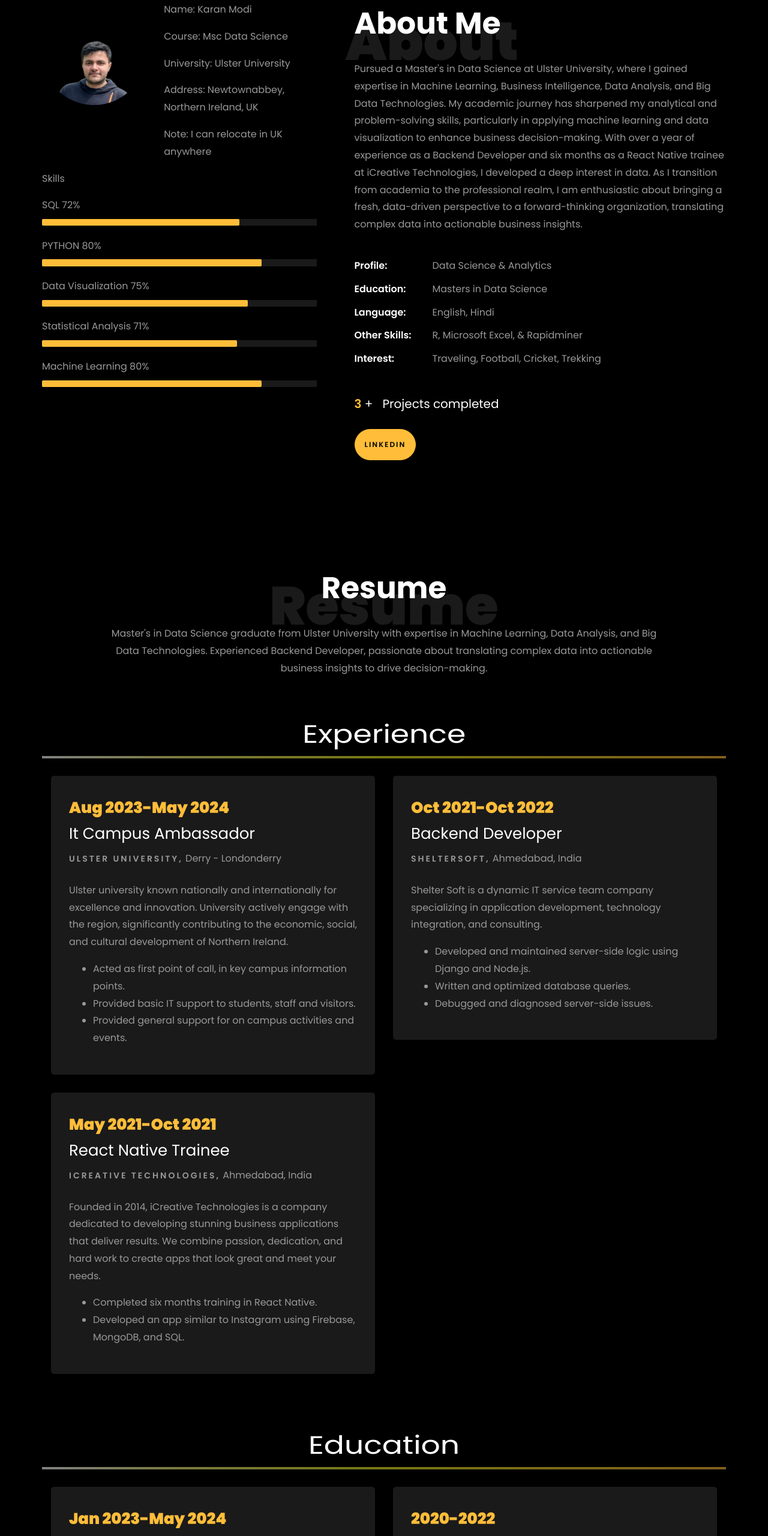
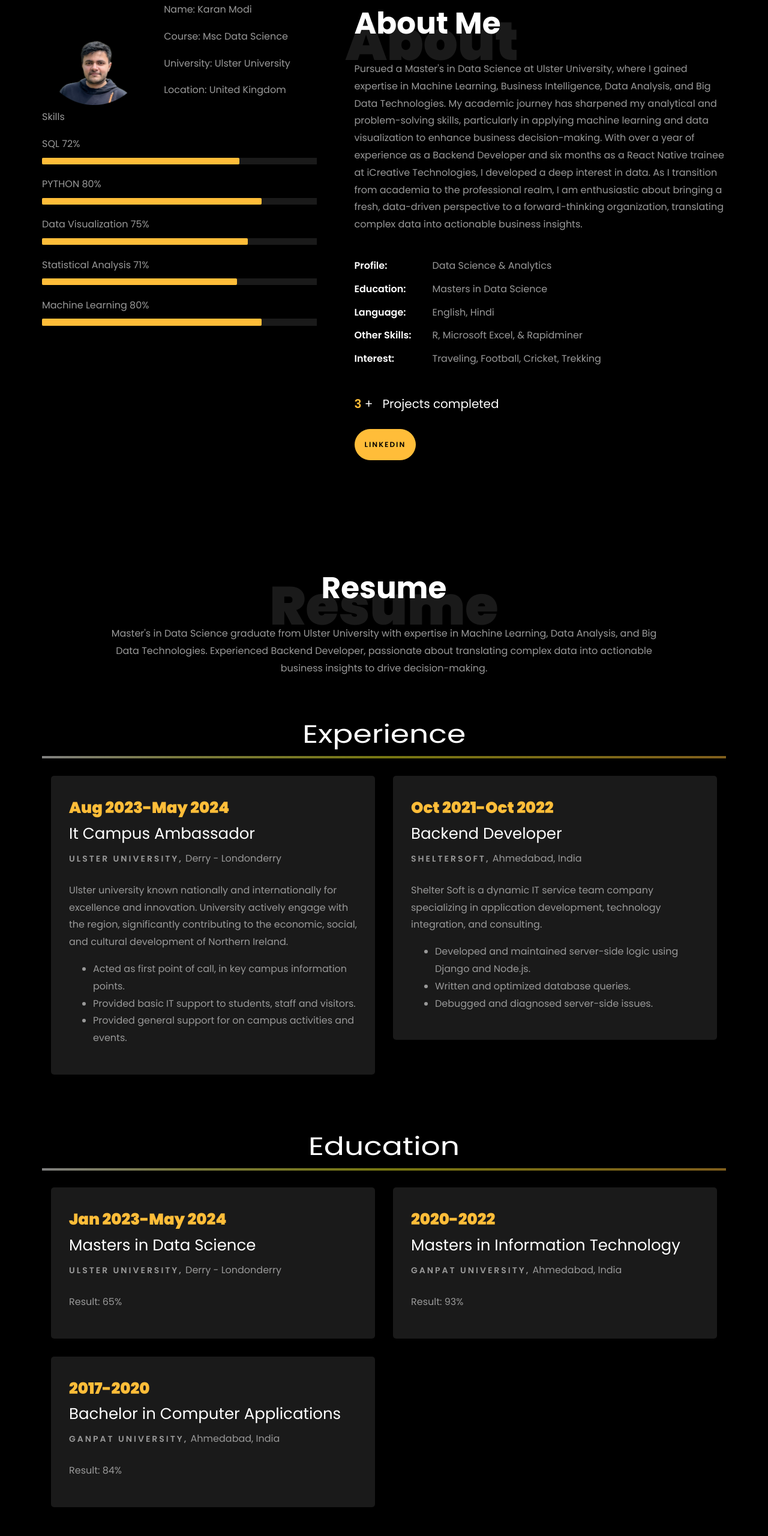
Before and after one commit to Karan4421/karanmodi.github.io, a plain HTML site: page index.html in a window 1280 px wide. Shown: the part 860-3420 px from the top of the page at 60% size. Drawn offline with Linux system fonts and the light colour scheme; files whose address does not match are found by name.

Commit message:
Update index.html

```diff
--- a/index.html
+++ b/index.html
@@ -223,8 +223,7 @@
 										<p><span class="title-s">Name: </span> <span>Karan Modi</span></p>
 										<p><span class="title-s">Course: </span> <span>Msc Data Science</span></p>
 										<p><span class="title-s">University: </span> <span>Ulster University</span></p>
-										<p><span class="title-s">Address: </span> <span>Newtownabbey, Northern Ireland, UK</span></p>
-										<p><span class="title-s">Note: </span> <span>I can relocate in UK anywhere</span></p>
+										<p><span class="title-s">Location: </span> <span>United Kingdom</span></p>
 									  </div>
 									</div>
 								  </div>
@@ -367,24 +366,6 @@
 
 				</div>
 
-
-				<div class="col-md-6">
-					<div class="resume-wrap ftco-animate">
-						<span class="date">May 2021-Oct 2021</span>
-						<h2>React Native Trainee</h2>
-						<span class="position">Icreative Technologies,</span>
-						<span class="mt-4">Ahmedabad, India</span>
-						<p class="mt-4">Founded in 2014, iCreative Technologies is a company dedicated to developing stunning business
-							applications that deliver results. We combine passion, dedication, and hard work to create apps that look
-							great and meet your needs.
-							<ul>
-								<li>Completed six months training in React Native.</li>
-								<li>Developed an app similar to Instagram using Firebase, MongoDB, and SQL.</li>
-							</ul>
-						</p>
-					</div>
-
-				</div>
 			</div>
 
 		<br>
@@ -426,25 +407,11 @@
     					<p class="mt-4">Result: 84%</p>
     				</div>
 				</div>
-
-				<div class="col-md-6">
-					<div class="resume-wrap ftco-animate">
-						<span class="date">2014-2016</span>
-						<h2>Short Term Computer Courses</h2>
-						<span class="position">Aspiration Institute,</span>
-						<span class="mt-4">Ahmedabad, India</span>
-						<p class="mt-4">
-							<ul>
-								<li> I did this courses to find out my interest in IT field</li>
-							</ul>
-						</p>
-					</div>
-				</div>
     		</div>
 
     		<div class="row justify-content-center mt-5">
     			<div class="col-md-6 text-center ftco-animate">
-    				<p><a href="https://docs.google.com/document/d/1iuu7j3NvLvwaFw1DP1FpMyvFOuhj2gIYAUXRSebRWEQ/edit?usp=sharing" class="btn btn-primary py-4 px-5">Download CV</a></p>
+    				<p><a href="https://docs.google.com/document/d/1ijXqxkvTpmzAmHmGhPSINj83V0VrY3VKSJzJdfWvFII/edit?usp=sharing" class="btn btn-primary py-4 px-5">Download CV</a></p>
     			</div>
     		</div>
     	</div>
@@ -511,58 +478,12 @@
 				</div>
 			  </div>
 			</div>
-			<!-- <div class="col-md-4 d-flex ftco-animate">
-				<div class="blog-entry justify-content-end">
-				<a href="https://github.com/rishabhnmishra/customer_segmentation/blob/main/Customer_Segmentation-final.ipynb" class="block-20 zoom-effect" style="background-image: url('images/proj_5.jpg');">
-				</a>
-				<div class="text mt-3 float-right d-block">
 
-				  <h3 class="heading"><a href="https://github.com/rishabhnmishra/customer_segmentation/blob/main/Customer_Segmentation-final.ipynb">Customer Segmentation using clustering model</a></h3>
-				  <p>Developed a ML model to give various recommendations of financial products &amp; services on target customer groups.</p>
-				</div>
-			  </div>
-			</div> -->
 		 </div>
 	  </div>
     </section>
 
 	<section class="ftco-section ftco-no-pt ftco-no-pb ftco-counter img" id="section-counter">
-      <!-- <div class="container">
-		<div class="row d-md-flex align-items-center">
-          <div class="col-md d-flex justify-content-center counter-wrap ftco-animate">
-            <div class="block-18">
-              <div class="text">
-                <strong class="number" data-number="20">0</strong>
-                <span>Achievements</span>
-              </div>
-            </div>
-          </div>
-          <div class="col-md d-flex justify-content-center counter-wrap ftco-animate">
-            <div class="block-18">
-              <div class="text">
-                <strong class="number" data-number="30">0</strong>
-                <span>Projects</span>
-              </div>
-            </div>
-          </div>
-          <div class="col-md d-flex justify-content-center counter-wrap ftco-animate">
-            <div class="block-18">
-              <div class="text">
-                <strong class="number" data-number="1000">0</strong>
-                <span>Mentored Students</span>
-              </div>
-            </div>
-          </div>
-          <div class="col-md d-flex justify-content-center counter-wrap ftco-animate">
-            <div class="block-18">
-              <div class="text">
-                <strong class="number" data-number="500">0</strong>
-                <span>Cups of coffee</span>
-              </div>
-            </div>
-          </div>
-        </div>
-      </div> -->
 
 	  <div class="ftco-section ftco-hireme img margin-top" style="background-image: url(images/bg_1.jpg)">
 			<!-- <div class="container"> -->
@@ -598,7 +519,7 @@
           			<span class="icon-map-signs"></span>
           		</div>
           		<h3 class="mb-4">Address</h3>
-	            <p>Newtownabbey, Northern Ireland, UK</p>
+	            <p>United Kingdom</p>
 	          </div>
           </div>
           <div class="col-md-6 col-lg-3 d-flex ftco-animate">
@@ -625,7 +546,7 @@
           			<span class="icon-globe"></span>
           		</div>
           		<h3 class="mb-4">Download Resume</h3>
-	            <p><a href="https://docs.google.com/document/d/1iuu7j3NvLvwaFw1DP1FpMyvFOuhj2gIYAUXRSebRWEQ/edit?usp=sharing">resumelink</a></p>
+	            <p><a href="https://docs.google.com/document/d/1ijXqxkvTpmzAmHmGhPSINj83V0VrY3VKSJzJdfWvFII/edit?usp=sharing">resumelink</a></p>
 	          </div>
           </div>
 
```
